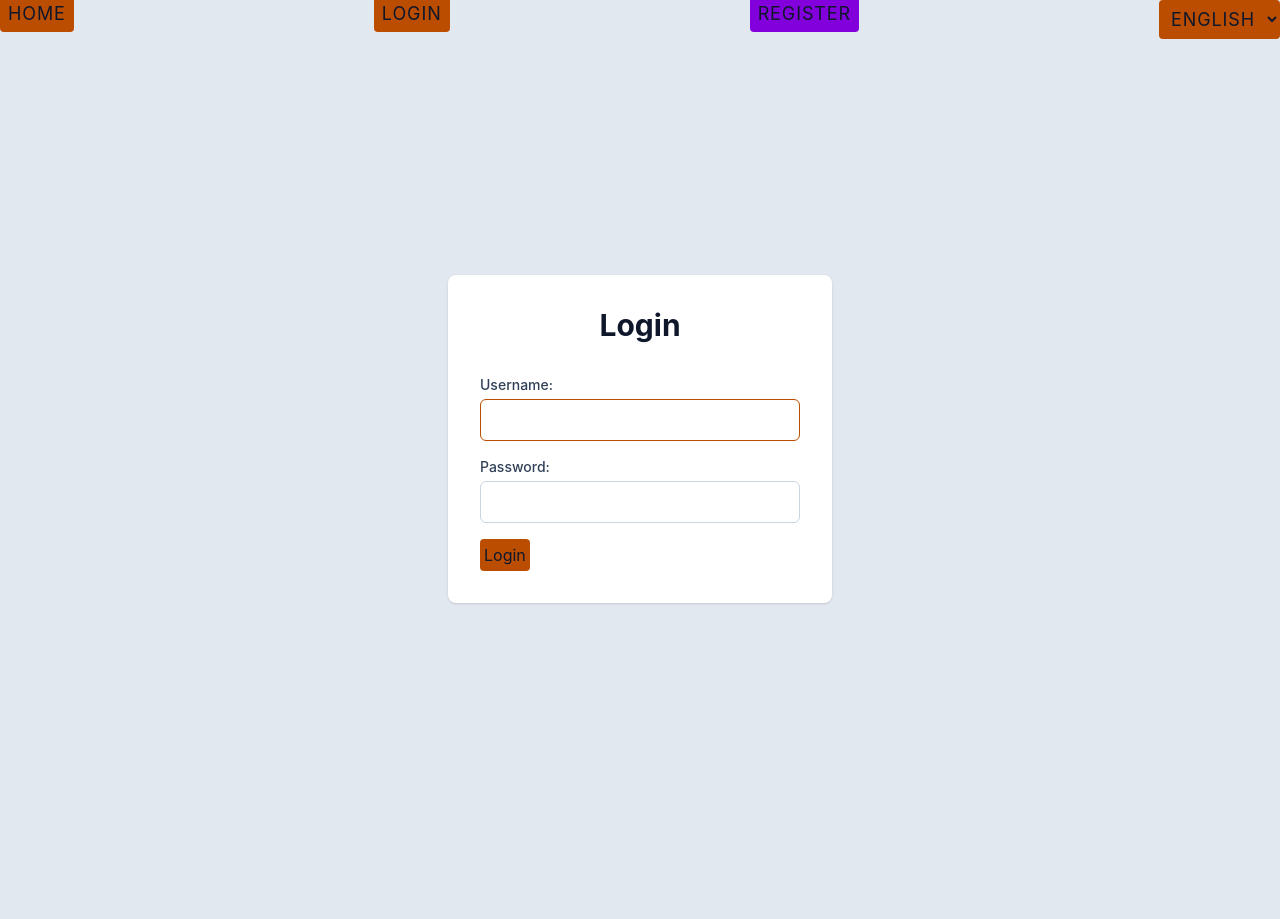
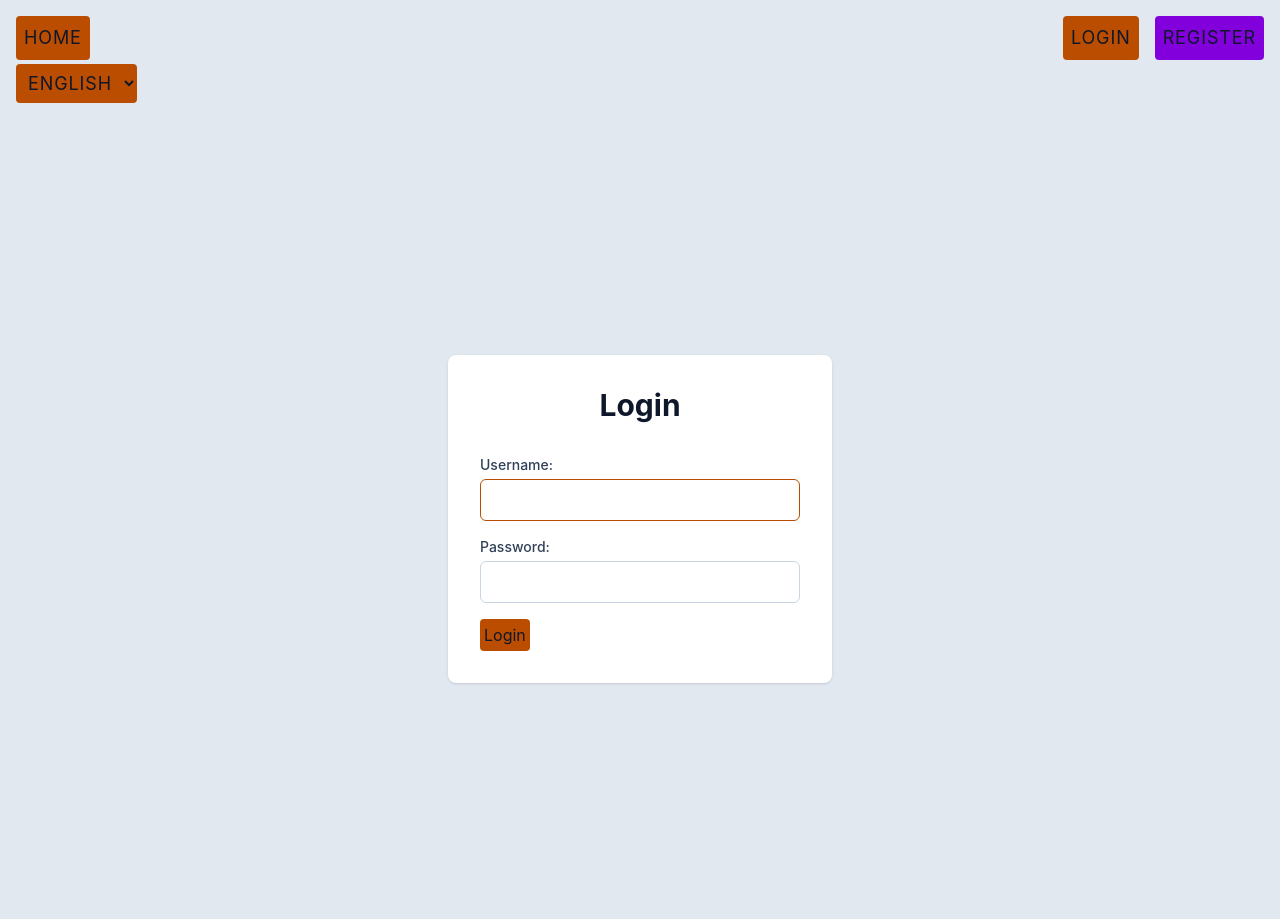
Before and after one commit to externoo/calen, a Django app: page /accounts/login/?next=/ in a window 1280 px wide. Before the commit the page ends 604 px from the top, so only its background shows below. Run offline with Django 5.2, Linux system fonts and the light colour scheme.

Commit message:
Rearrange the nav into three zones
Home moves to a column with the language switcher stacked underneath it,
the username sits in the middle, and the account action (logout, or
login/register) takes the far end.

The zones are built with justify-between and items-start rather than
fixed positions, so they mirror under dir="rtl" - Home lands on the
right in Arabic and logout on the left, which is what an RTL reader
expects. Nothing here uses a physical-direction utility.

Co-Authored-By: Claude Opus 5 <noreply@anthropic.com>
Claude-Session: https://claude.ai/code/session_01HfMUQ7Cp31EPzaimpy4dnm

```diff
--- a/static/css/output.css
+++ b/static/css/output.css
@@ -263,14 +263,29 @@
   .grid-cols-7 {
     grid-template-columns: repeat(7, minmax(0, 1fr));
   }
+  .flex-col {
+    flex-direction: column;
+  }
   .flex-wrap {
     flex-wrap: wrap;
   }
   .items-center {
     align-items: center;
   }
+  .items-start {
+    align-items: flex-start;
+  }
+  .justify-between {
+    justify-content: space-between;
+  }
   .justify-center {
     justify-content: center;
+  }
+  .gap-1 {
+    gap: var(--spacing);
+  }
+  .gap-4 {
+    gap: calc(var(--spacing) * 4);
   }
   .gap-8 {
     gap: calc(var(--spacing) * 8);
@@ -298,6 +313,14 @@
   .border {
     border-style: var(--tw-border-style);
     border-width: 1px;
+  }
+  .border-s {
+    border-inline-start-style: var(--tw-border-style);
+    border-inline-start-width: 1px;
+  }
+  .border-e {
+    border-inline-end-style: var(--tw-border-style);
+    border-inline-end-width: 1px;
   }
   .border-slate-200 {
     border-color: var(--color-slate-200);
@@ -337,6 +360,12 @@
   }
   .text-center {
     text-align: center;
+  }
+  .text-end {
+    text-align: end;
+  }
+  .text-start {
+    text-align: start;
   }
   .text-3xl {
     font-size: var(--text-3xl);
@@ -384,6 +413,9 @@
   .shadow {
     --tw-shadow: 0 1px 3px 0 var(--tw-shadow-color, rgb(0 0 0 / 0.1)), 0 1px 2px -1px var(--tw-shadow-color, rgb(0 0 0 / 0.1));
     box-shadow: var(--tw-inset-shadow), var(--tw-inset-ring-shadow), var(--tw-ring-offset-shadow), var(--tw-ring-shadow), var(--tw-shadow);
+  }
+  .filter {
+    filter: var(--tw-blur,) var(--tw-brightness,) var(--tw-contrast,) var(--tw-grayscale,) var(--tw-hue-rotate,) var(--tw-invert,) var(--tw-saturate,) var(--tw-sepia,) var(--tw-drop-shadow,);
   }
   .transition-colors {
     transition-property: color, background-color, border-color, outline-color, text-decoration-color, fill, stroke, --tw-gradient-from, --tw-gradient-via, --tw-gradient-to;
@@ -541,6 +573,59 @@
   inherits: false;
   initial-value: 0 0 #0000;
 }
+@property --tw-blur {
+  syntax: "*";
+  inherits: false;
+}
+@property --tw-brightness {
+  syntax: "*";
+  inherits: false;
+}
+@property --tw-contrast {
+  syntax: "*";
+  inherits: false;
+}
+@property --tw-grayscale {
+  syntax: "*";
+  inherits: false;
+}
+@property --tw-hue-rotate {
+  syntax: "*";
+  inherits: false;
+}
+@property --tw-invert {
+  syntax: "*";
+  inherits: false;
+}
+@property --tw-opacity {
+  syntax: "*";
+  inherits: false;
+}
+@property --tw-saturate {
+  syntax: "*";
+  inherits: false;
+}
+@property --tw-sepia {
+  syntax: "*";
+  inherits: false;
+}
+@property --tw-drop-shadow {
+  syntax: "*";
+  inherits: false;
+}
+@property --tw-drop-shadow-color {
+  syntax: "*";
+  inherits: false;
+}
+@property --tw-drop-shadow-alpha {
+  syntax: "<percentage>";
+  inherits: false;
+  initial-value: 100%;
+}
+@property --tw-drop-shadow-size {
+  syntax: "*";
+  inherits: false;
+}
 @layer properties {
   @supports ((-webkit-hyphens: none) and (not (margin-trim: inline))) or ((-moz-orient: inline) and (not (color:rgb(from red r g b)))) {
     *, ::before, ::after, ::backdrop {
@@ -562,6 +647,19 @@
       --tw-ring-offset-width: 0px;
       --tw-ring-offset-color: #fff;
       --tw-ring-offset-shadow: 0 0 #0000;
+      --tw-blur: initial;
+      --tw-brightness: initial;
+      --tw-contrast: initial;
+      --tw-grayscale: initial;
+      --tw-hue-rotate: initial;
+      --tw-invert: initial;
+      --tw-opacity: initial;
+      --tw-saturate: initial;
+      --tw-sepia: initial;
+      --tw-drop-shadow: initial;
+      --tw-drop-shadow-color: initial;
+      --tw-drop-shadow-alpha: 100%;
+      --tw-drop-shadow-size: initial;
     }
   }
 }
--- a/templates/base.html
+++ b/templates/base.html
@@ -13,26 +13,13 @@
     <link rel="stylesheet" href="{% static 'css/output.css' %}">
 </head>
 <body class="bg-slate-200 text-slate-900">
-    <nav>
+    <nav class="p-4">
+      <ul class="uppercase tracking-wider flex items-start justify-between gap-4 text-lg">
 
-      <ul class="uppercase tracking-wider flex gap-x-4 gap-y-1 text-lg justify-center sm:justify-between flex-wrap">
+        {# start: home, with the language switcher stacked underneath #}
+        <li class="flex flex-col items-start gap-1">
+          <a href="{% url 'home' %}" class="bg-amber-700 hover:bg-fuchsia-700 transition-colors p-2 rounded-sm">{% translate "Home" %}</a>
 
-        <li><a href="{% url 'home' %}" class="bg-amber-700 hover:bg-fuchsia-700 transition-colors p-2 rounded-sm">{% translate "Home" %}</a></li>
-
-        {% if user.is_authenticated %}
-          <li class="p-2">{{ user.username }}</li>
-          <li>
-            <form method="post" action="{% url 'accounts:logout' %}">
-              {% csrf_token %}
-              <button type="submit" class="uppercase tracking-wider bg-amber-700 hover:bg-fuchsia-700 transition-colors p-2 rounded-sm cursor-pointer">{% translate "Logout" %}</button>
-            </form>
-          </li>
-        {% else %}
-          <li><a href="{% url 'accounts:login' %}" class="bg-amber-700 hover:bg-fuchsia-700 transition-colors p-2 rounded-sm">{% translate "Login" %}</a></li>
-          <li><a href="{% url 'accounts:register' %}" class="bg-purple-700 hover:bg-fuchsia-700 transition-colors p-2 rounded-sm">{% translate "Register" %}</a></li>
-        {% endif %}
-
-        <li>
           <form method="post" action="{% url 'set_language' %}">
             {% csrf_token %}
             <input type="hidden" name="next" value="{{ request.get_full_path }}">
@@ -44,6 +31,22 @@
           </form>
         </li>
 
+        {# middle: who is signed in #}
+        <li class="p-2">{% if user.is_authenticated %}{{ user.username }}{% endif %}</li>
+
+        {# end: the account action #}
+        <li class="flex gap-x-4">
+          {% if user.is_authenticated %}
+            <form method="post" action="{% url 'accounts:logout' %}">
+              {% csrf_token %}
+              <button type="submit" class="uppercase tracking-wider bg-amber-700 hover:bg-fuchsia-700 transition-colors p-2 rounded-sm cursor-pointer">{% translate "Logout" %}</button>
+            </form>
+          {% else %}
+            <a href="{% url 'accounts:login' %}" class="bg-amber-700 hover:bg-fuchsia-700 transition-colors p-2 rounded-sm">{% translate "Login" %}</a>
+            <a href="{% url 'accounts:register' %}" class="bg-purple-700 hover:bg-fuchsia-700 transition-colors p-2 rounded-sm">{% translate "Register" %}</a>
+          {% endif %}
+        </li>
+
       </ul>
     </nav>
     {% block content %}{% endblock %}
```
